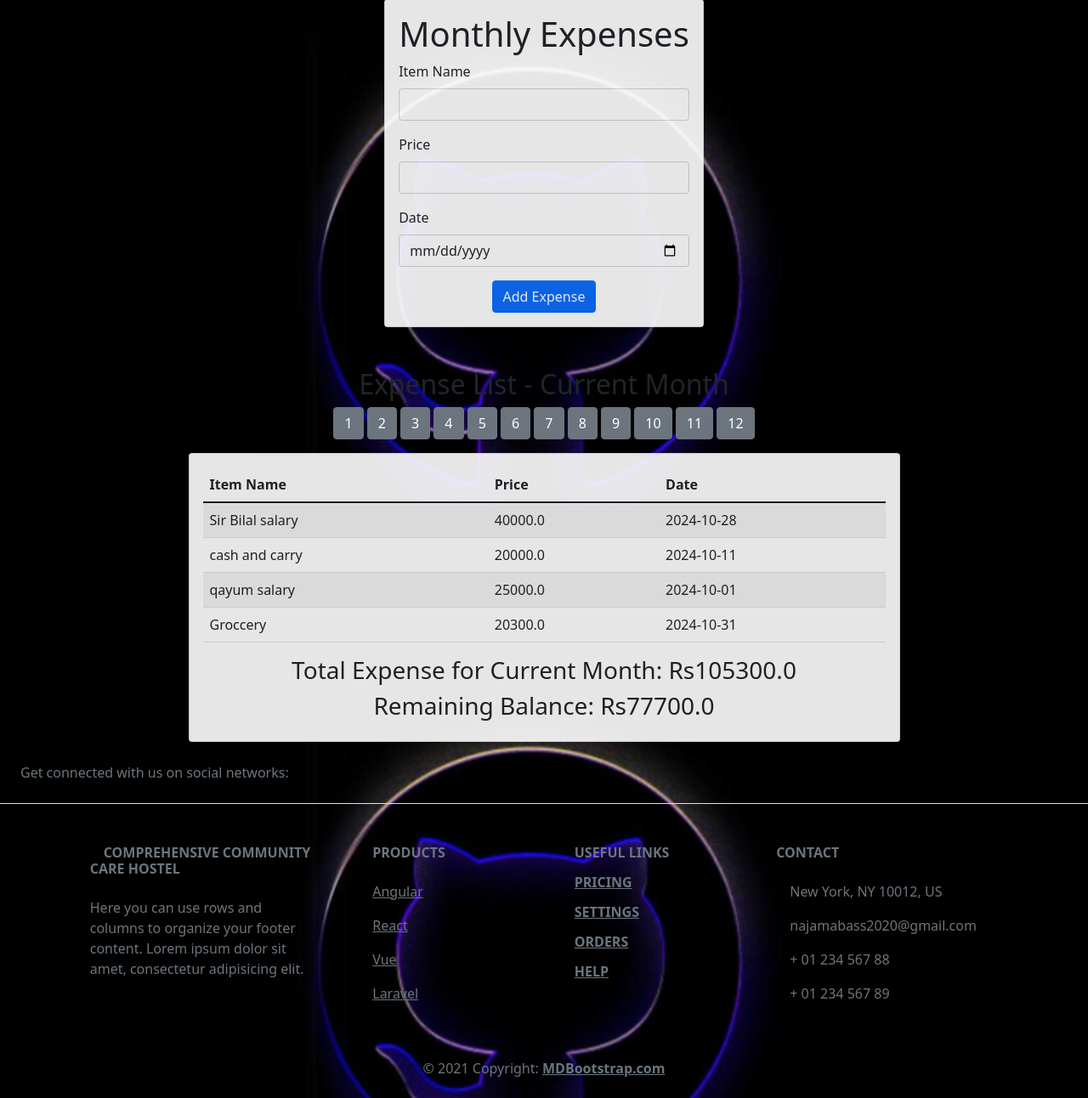
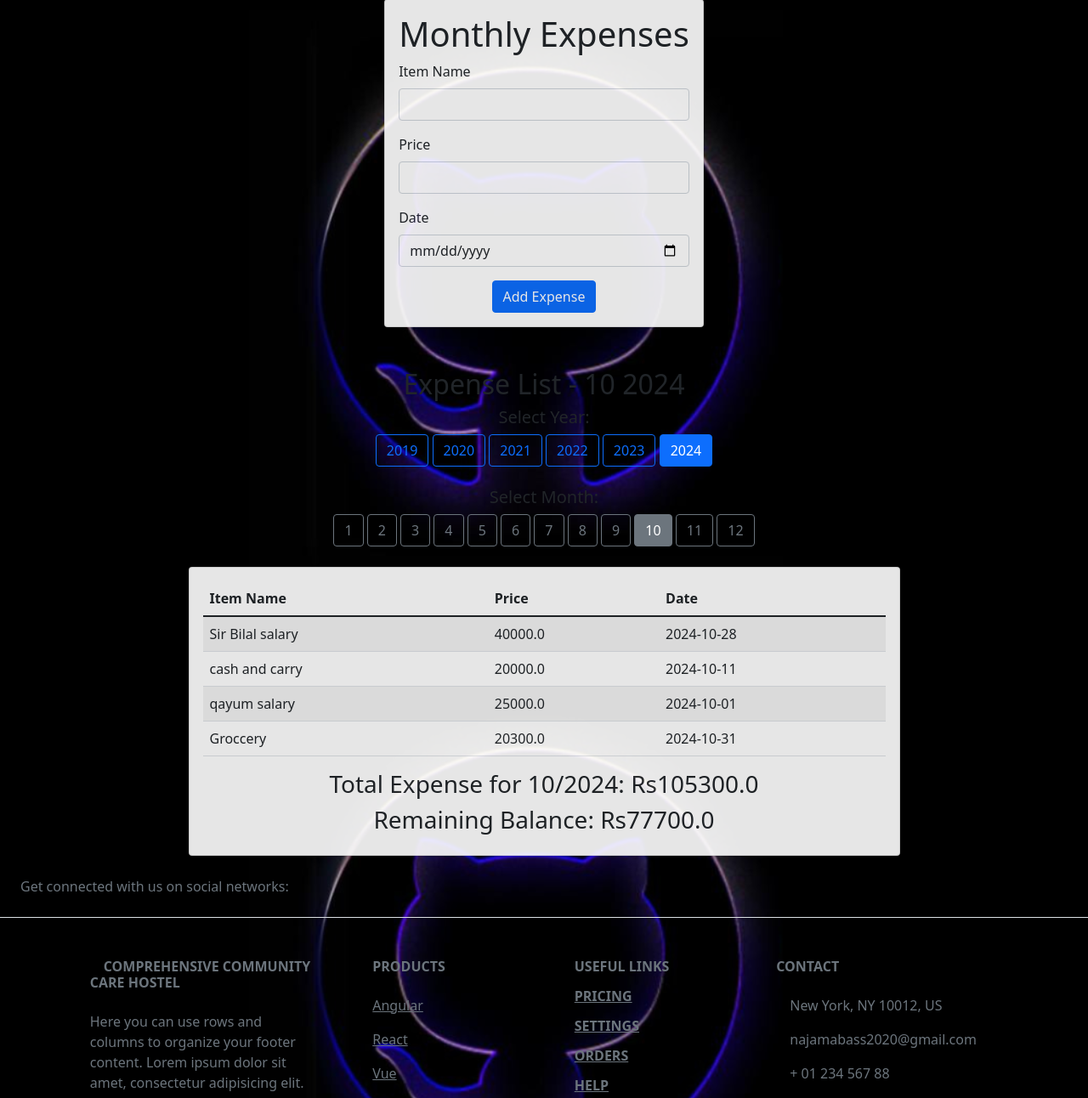
Before and after one commit to Ctoic/Hostel-Management-System-Using-Flask, a Flask app: page /expenses in a window 1280 px wide. Shown: the part 57-1349 px from the top of the page at 85% size. Run offline with Flask 3, Linux system fonts and the light colour scheme; data comes from the database, SQL or seed files in the repository; both versions use the stored data as it was after the commit; some libraries are stand-ins or nearby versions.

Commit message:
the error in the expense sheet for seprate month was resolved

```diff
--- a/app.py
+++ b/app.py
@@ -138,8 +138,10 @@ def enroll():
 @app.route('/expenses/<int:year>/<int:month>', methods=['GET', 'POST'])
 def expenses(year=None, month=None):
     form = ExpenseForm()
+    current_year = datetime.today().year
+    current_month = datetime.today().month
 
-    # Add new expense if form is submitted
+    # Adding new expense if form is submitted
     if form.validate_on_submit():
         new_expense = Expense(
             item_name=form.item_name.data,
@@ -151,25 +153,22 @@ def expenses(year=None, month=None):
         flash('Expense added successfully!', 'success')
         return redirect(url_for('expenses'))
 
-    # If year and month are provided, filter expenses for that month
-    if year and month:
-        expenses = Expense.query.filter(
-            db.extract('year', Expense.date) == year,
-            db.extract('month', Expense.date) == month
-        ).all()
-    else:
-        # Default to current month if no year/month is provided
-        today = datetime.today()
-        expenses = Expense.query.filter(
-            db.extract('year', Expense.date) == today.year,
-            db.extract('month', Expense.date) == today.month
-        ).all()
+    # Set year and month to current if not provided
+    if not year or not month:
+        year = current_year
+        month = current_month
 
-    # Calculate total expenses for the selected month
+    # Filter expenses by selected month and year
+    expenses = Expense.query.filter(
+        db.extract('year', Expense.date) == year,
+        db.extract('month', Expense.date) == month
+    ).all()
+
+    # Calculate total expenses for the month
     total = sum(expense.price for expense in expenses)
 
-    return render_template('expenses.html', form=form, expenses=expenses, total=total, year=year, month=month)
-@app.route('/register')
+    return render_template('expenses.html', form=form, expenses=expenses, total=total, year=year, month=month, current_year=current_year)
+# @app.route('/register')
 def register():
     return render_template('register.html')
 
--- a/templates/expenses.html
+++ b/templates/expenses.html
@@ -30,13 +30,25 @@
 </div>
 
 <h2 class="text-center mt-5">Expense List - {{ month or "Current Month" }} {{ year or "" }}</h2>
+
+<!-- Year and Month Navigation -->
 <div class="text-center">
+    <h5>Select Year:</h5>
+    {% for y in range(current_year - 5, current_year + 1) %}
+        <a href="{{ url_for('expenses', year=y, month=month or current_month) }}" class="btn btn-outline-primary mb-2 {% if year == y %}active{% endif %}">
+            {{ y }}
+        </a>
+    {% endfor %}
+
+    <h5 class="mt-3">Select Month:</h5>
     {% for m in range(1, 13) %}
-        <a href="{{ url_for('expenses', year=year , month=m) }}" class="btn btn-secondary mb-3">{{ m }}</a>
+        <a href="{{ url_for('expenses', year=year or current_year, month=m) }}" class="btn btn-outline-secondary mb-2 {% if month == m %}active{% endif %}">
+            {{ m }}
+        </a>
     {% endfor %}
 </div>
 
-<div class="d-flex justify-content-center">
+<div class="d-flex justify-content-center mt-3">
     <div class="card w-75">
         <div class="card-body">
             <table class="table table-striped">
@@ -57,7 +69,7 @@
                     {% endfor %}
                 </tbody>
             </table>
-            <h3 class="text-center">Total Expense for {{ month or "Current Month" }}: Rs{{ total }}</h3>
+            <h3 class="text-center">Total Expense for {{ month }}/{{ year }}: Rs{{ total }}</h3>
             <h3 class="text-center">Remaining Balance: Rs{{ 183000 - total }}</h3>
         </div>
     </div>
```
Also changed, not shown: instance/hostel.db.
